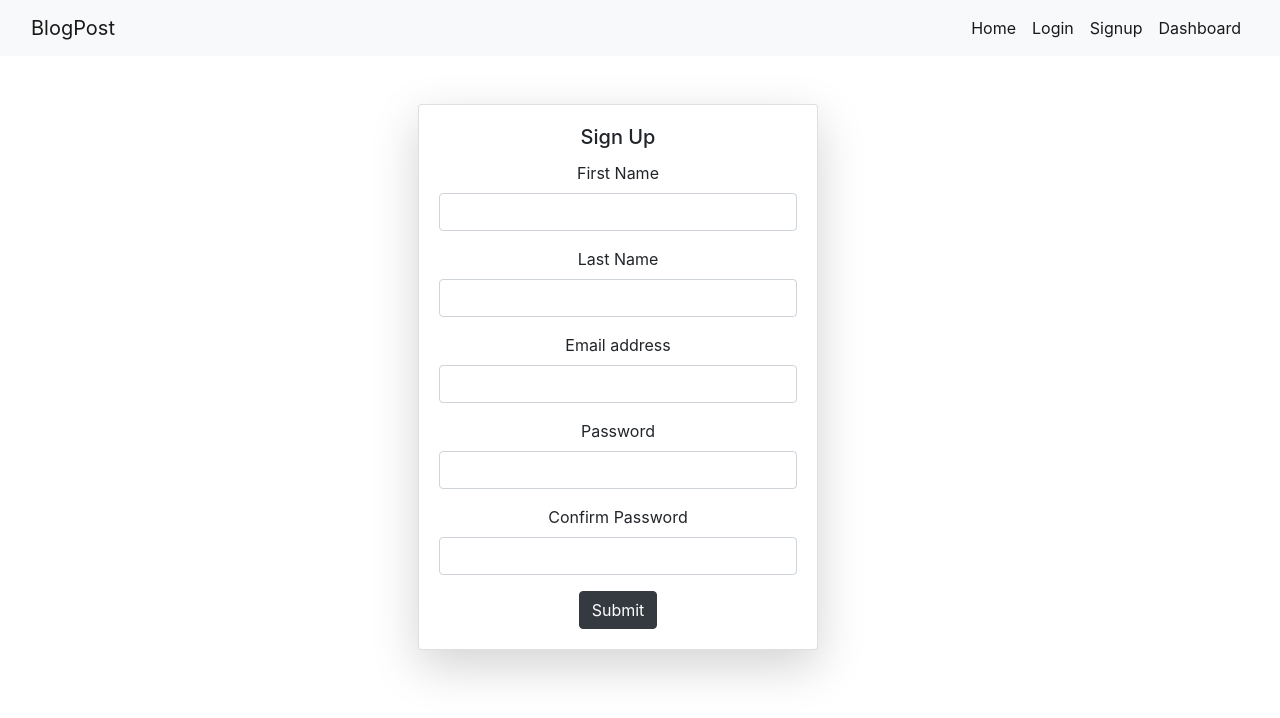
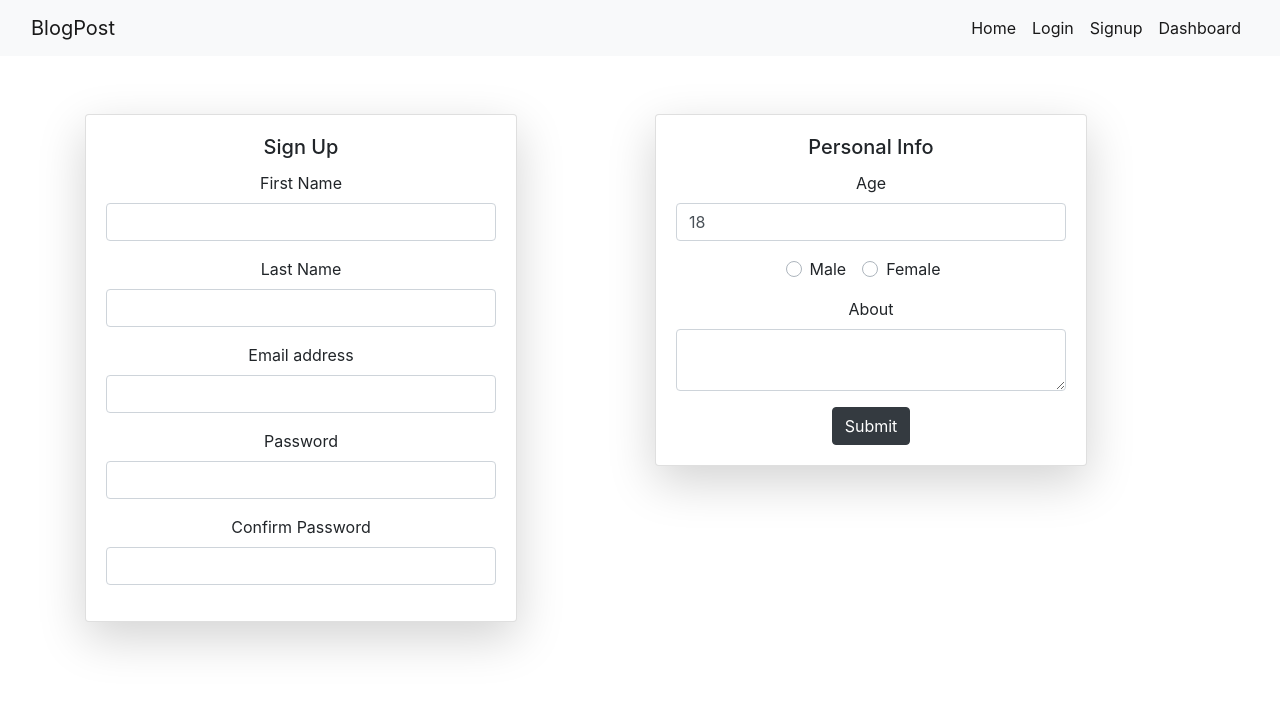
Before and after one commit to MakarandPundlik/BlogPost, a React (Create React App) app in the folder frontend_mod/: page /signup in a window 1280 px wide. Shown: the top 718 px of the page. Built offline with nearby package versions, Linux system fonts and the light colour scheme.

Commit message:
updated view

```diff
--- a/frontend_mod/src/App.css
+++ b/frontend_mod/src/App.css
@@ -42,12 +42,8 @@ caption {
   caption-side: top;
 }
 
-.carousel .item {
-  height: 300px;
+.custom-control-input:checked ~ .custom-control-label::before {
+  color: #fff;
+  border-color: #000000;
+  background-color: #000000;
 }
-.item img {
-  position: absolute;
-  top: 0;
-  left: 0;
-  min-height: 300px;
-}
--- a/frontend_mod/src/components/Homepage.jsx
+++ b/frontend_mod/src/components/Homepage.jsx
@@ -66,7 +66,7 @@ function Homepage(props) {
           </div>
         </div>
 
-          : <h3 className="text-secondary m-5 text-center">We dont have any blogs right now,want to add one?</h3>
+          : <h3 className="text-secondary m-5 text-center">Fetching Blogs <Loading/></h3>
       )
   );
 
--- a/frontend_mod/src/components/Signup.jsx
+++ b/frontend_mod/src/components/Signup.jsx
@@ -1,146 +1,247 @@
-import React, { useState, useEffect } from 'react';
-import Loading from './Loading';
-import { SignupValidator } from '../services/Validator';
-import axios from 'axios';
+import React, { useState, useEffect } from "react";
+import Loading from "./Loading";
+import { SignupValidator } from "../services/Validator";
+import axios from "axios";
 
-const API_URL = 'http://localhost:2020'
+const API_URL = "http://localhost:2020";
 function Signup(props) {
   const [errors, setErros] = useState({
-        title: '',
-        text: '',
-        myclass: ''
-    })
+    title: "",
+    text: "",
+    myclass: "",
+  });
 
   const [loading, setLoading] = useState(false);
   const [state, setState] = useState({
-        email: '',
-        password: '',
-        conpassword: '',
-        firstname: '',
-        lastname: ''
+    email: "",
+    password: "",
+    conpassword: "",
+    firstname: "",
+    lastname: "",
+    about: "",
+    age: 18,
+
   });
+  const [gender,setGender] = useState("");
+  useEffect(() => {
+    if (localStorage.getItem("accesstoken")) props.history.push("/dashboard");
+  }, [loading, errors]);
 
-    useEffect(() => {
-        if (localStorage.getItem("accesstoken"))
-            props.history.push('/dashboard');
+  const handleChange = (e) => {
+    setState({ ...state, [e.target.id]: e.target.value });
+  };
 
-    }, [loading, errors])
-    const handleChange = (e) => {
-
-        setState({ ...state, [e.target.id]: e.target.value });
+  const handleGenderChange=(e)=>{
+     setGender(e.target.id==="female"?"female":"male");
   }
   const handleSubmit = (e) => {
     e.preventDefault();
 
     let profile = {
-            email: '',
-            password: '',
-            conpassword: '',
-            firstname: '',
-            lastname: ''
+      email: "",
+      password: "",
+      conpassword: "",
+      firstname: "",
+      lastname: "",
+      about: "",
+      age: 18,
+      gender:""
     };
     profile.email = state.email;
     profile.password = state.password;
     profile.conpassword = state.conpassword;
     profile.firstname = state.firstname;
     profile.lastname = state.lastname;
+    profile.about = state.about;
+    profile.age = state.age;
+    profile.gender=gender;
 
     const auth = SignupValidator(profile);
 
-
     if (auth.status) {
       setLoading(true);
-            axios.post(`${API_URL}/api/signup`, { profile }, { credentials: 'include' }, {
+      axios
+        .post(
+          `${API_URL}/api/signup`,
+          { profile },
+          { credentials: "include" },
+          {
             headers: {
-                    'Content-Type': 'application/json',
-                    'Accept': 'application/json',
-                    'Access-Control-Allow-Origin': '*'
+              "Content-Type": "application/json",
+              Accept: "application/json",
+              "Access-Control-Allow-Origin": "*",
+            },
           }
-            })
+        )
         .then((res) => {
           if (!res.data.errors) {
-
             localStorage.setItem("accesstoken", res.data.accesstoken);
-                        props.history.push('/dashboard');
-                    }
-
-                    else {
-
+            props.history.push("/dashboard");
+          } else {
             console.log(res.data);
 
             setErros({
-                            title: 'User already exists',
-                            myclass: 'alert alert-danger alert-dismissible fade show'
-                        })
+              title: "User already exists",
+              myclass: "alert alert-danger alert-dismissible fade show",
+            });
           }
 
           setLoading(false);
         })
         .catch((err) => console.log(err));
-        }
-
-        else {
+    } else {
       setErros({
         title: auth.title,
         text: auth.text,
-                myclass: auth.myclass
-            })
-
+        myclass: auth.myclass,
+      });
     }
-
-
-
-    }
-    return (
-        loading ? (<Loading />) : (
+  };
+  return loading ? (
+    <Loading />
+  ) : (
     <div>
-                <div className="container my-5" >
-                    <div style={{ marginLeft: '30%' }}>
-                        <div className="card shadow-lg" style={{ width: '25rem' }}>
-                            <div className="card-body">
-                                {
-                                    errors.title &&
+      <div className="alert">
+        {errors.title && (
           <div className={errors.myclass} role="alert">
             <strong>{errors.title}!</strong> {errors.text}.
           </div>
-
-
-                                }
+        )}
+      </div>
+      <div className="container my-1">
+        <div className="row">
+          <div className="col-lg-6 col-md-12 col-sm-12 col-xl-6 my-3">
+            <div className="card shadow-lg" style={{ width: "27rem" }}>
+              <div className="card-body">
                 <h5 className="card-title">Sign Up</h5>
 
                 <form onSubmit={(e) => handleSubmit(e)}>
                   <div className="mb-3">
                     <label className="form-label">First Name</label>
-                                        <input type="text" className="form-control" id="firstname" value={state.firstname} onChange={(e) => handleChange(e)} />
-
+                    <input
+                      type="text"
+                      className="form-control"
+                      id="firstname"
+                      value={state.firstname}
+                      onChange={(e) => handleChange(e)}
+                    />
                   </div>
                   <div className="mb-3">
                     <label className="form-label">Last Name</label>
-                                        <input type="text" className="form-control" id="lastname" value={state.lastname} onChange={(e) => handleChange(e)} />
-
+                    <input
+                      type="text"
+                      className="form-control"
+                      id="lastname"
+                      value={state.lastname}
+                      onChange={(e) => handleChange(e)}
+                    />
                   </div>
                   <div className="mb-3">
                     <label className="form-label">Email address</label>
-                                        <input type="email" className="form-control" id="email" value={state.email} onChange={(e) => handleChange(e)} />
-
+                    <input
+                      type="email"
+                      className="form-control"
+                      id="email"
+                      value={state.email}
+                      onChange={(e) => handleChange(e)}
+                    />
                   </div>
                   <div className="mb-3">
                     <label className="form-label">Password</label>
-                                        <input type="password" className="form-control" id="password" value={state.password} onChange={(e) => handleChange(e)} />
+                    <input
+                      type="password"
+                      className="form-control"
+                      id="password"
+                      value={state.password}
+                      onChange={(e) => handleChange(e)}
+                    />
                   </div>
                   <div className="mb-3">
                     <label className="form-label">Confirm Password</label>
-                                        <input type="password" className="form-control" id="conpassword" value={state.conpassword} onChange={(e) => handleChange(e)} />
+                    <input
+                      type="password"
+                      className="form-control"
+                      id="conpassword"
+                      value={state.conpassword}
+                      onChange={(e) => handleChange(e)}
+                    />
                   </div>
-                                    <button type="submit" className="btn btn-dark" onClick={(e) => handleSubmit(e)}>Submit</button>
                 </form>
               </div>
             </div>
           </div>
+          <div className="col-lg-6 col-md-12 col-sm-12 col-xl-6 my-3">
+            <div className="card shadow-lg" style={{ width: "27rem" }}>
+              <div className="card-body">
+                <h5 className="card-title">Personal Info</h5>
 
+                <form onSubmit={(e) => handleSubmit(e)}>
+                  <div className="mb-3">
+                    <label className="form-label">Age</label>
+                    <input
+                      min={0}
+                      max={100}
+                      type="number"
+                      className="form-control"
+                      id="age"
+                      value={state.age}
+                      onChange={(e) => handleChange(e)}
+                    />
+                  </div>
+                  <div className="mb-3">
+                    <div className="custom-control custom-radio custom-control-inline">
+                      <input
+                        type="radio"
+                        id="male"
+                        name="gender"
+                        value="male"
+                        className="custom-control-input"
+                        onChange={(e)=>handleGenderChange(e)}
+                      />
+                      <label className="custom-control-label" htmlFor="male">
+                        Male
+                      </label>
+                    </div>
+                    <div className="custom-control custom-radio custom-control-inline">
+                      <input
+                        type="radio"
+                        id="female"
+                        name="gender"
+                        value="female"
+                        className="custom-control-input"
+                        onChange={(e)=>handleGenderChange(e)}
+                      />
+                      <label className="custom-control-label" htmlFor="female">
+                        Female
+                      </label>
                     </div>
                   </div>
-        )
+
+                  <div className="mb-3">
+                    <label className="form-label">About</label>
+                    <textarea
+                      type="textarea"
+                      className="form-control"
+                      id="about"
+                      value={state.about}
+                      onChange={(e) => handleChange(e)}
+                    />
+                  </div>
+
+                  <button
+                    type="submit"
+                    className="btn btn-dark"
+                    onClick={(e) => handleSubmit(e)}
+                  >
+                    Submit
+                  </button>
+                </form>
+              </div>
+            </div>
+          </div>
+        </div>
+      </div>
+    </div>
   );
 }
 
--- a/frontend_mod/src/services/Validator.js
+++ b/frontend_mod/src/services/Validator.js
@@ -1,5 +1,5 @@
 export const SignupValidator = (profile) => {
-    if (!profile.email || !profile.password || !profile.firstname || !profile.lastname || !profile.conpassword)
+    if (!profile.email || !profile.password || !profile.firstname || !profile.lastname || !profile.conpassword || !profile.about || !profile.age || !profile.gender)
         return {
             title:'Errors',
             text: 'All fileds are mandatory',
```
Also changed, not shown: 2 other files (tests, documents, lock files or other folders). Lines whose indentation alone changed are shown as unchanged.
